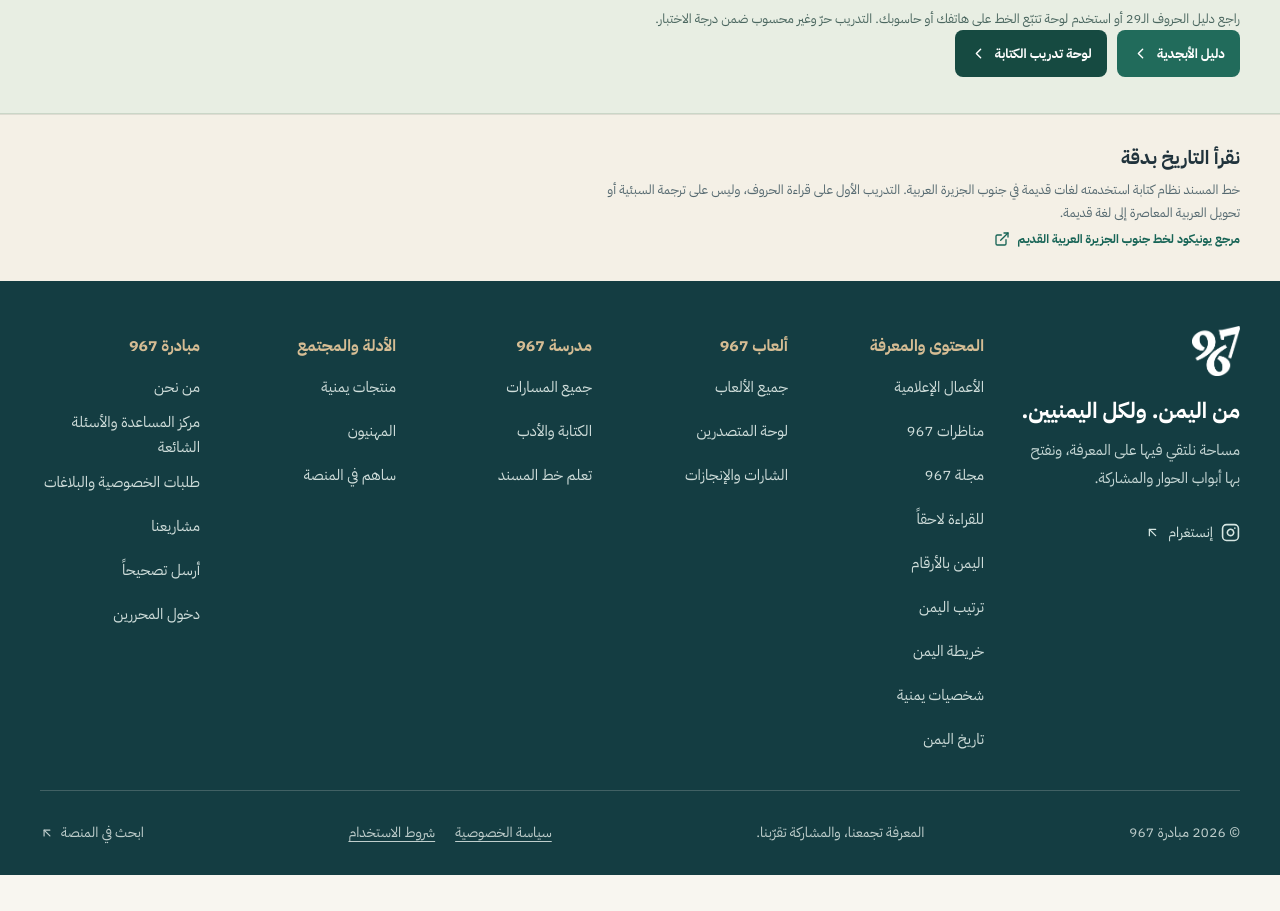
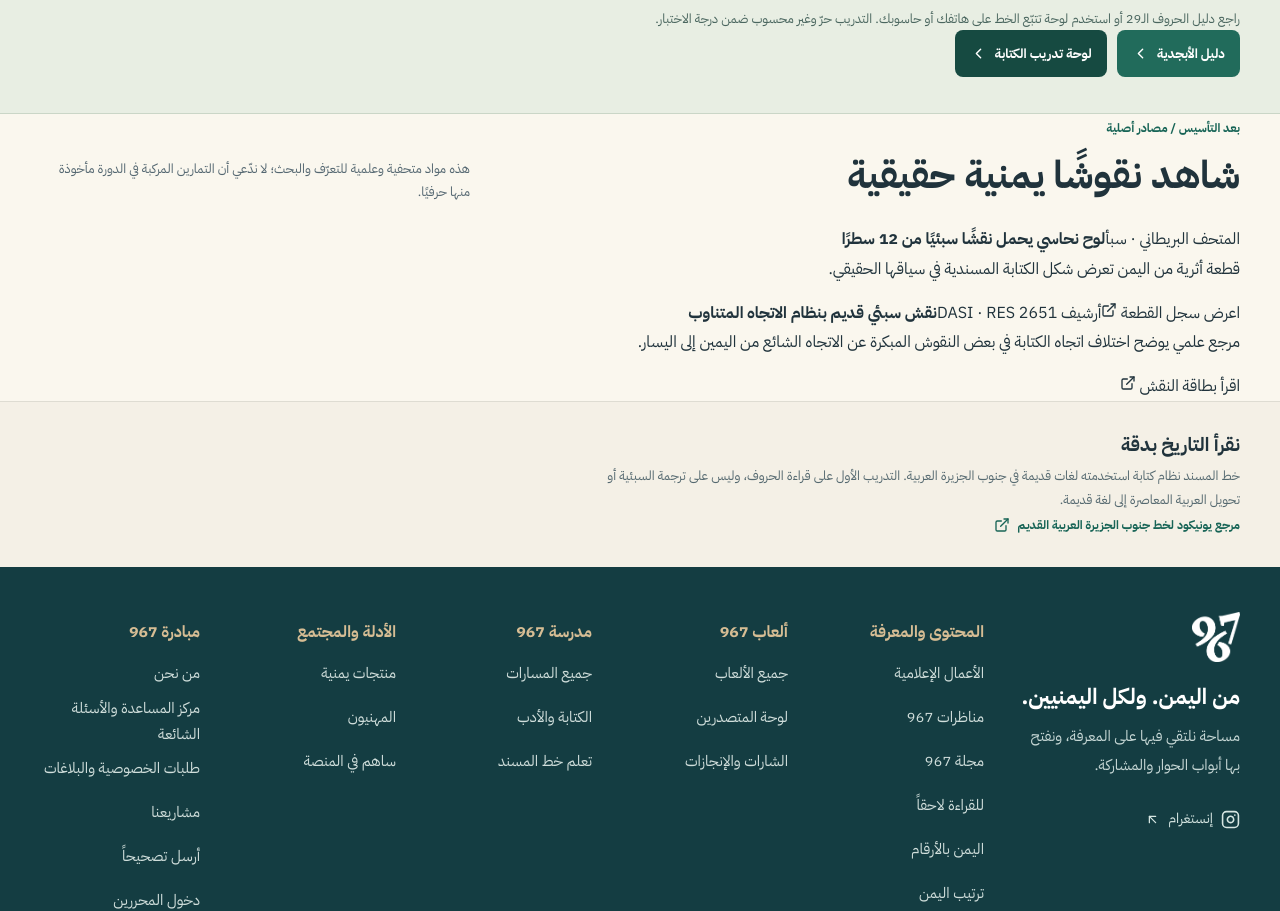
Before and after one commit to AihamAnter/967-initiative, a Next.js app: page /school/writing/musnad in a window 1280 px wide. Shown: the part 3278-4189 px from the top of the page. Before the commit the page ends 4153 px from the top, so only its background shows below. Built offline with nearby package versions, Linux system fonts and the light colour scheme; no server answers.

Commit message:
Add authentic British Museum and DASI inscription references to advanced Musnad study

```diff
--- a/app/school/writing/musnad/page.jsx
+++ b/app/school/writing/musnad/page.jsx
@@ -22,6 +22,13 @@ export default async function MusnadPage(){
   </div></section>
   <SchoolJourney/>
   <section className={styles.practiceBanner}><div className="container"><div><span>أدوات التعلّم</span><h2>تعرّف على الحرف ثم اكتبْه بنفسك</h2><p>راجع دليل الحروف الـ29 أو استخدم لوحة تتبّع الخط على هاتفك أو حاسوبك. التدريب حرّ وغير محسوب ضمن درجة الاختبار.</p></div><div className={styles.practiceLinks}><Link href="/school/writing/musnad/alphabet">دليل الأبجدية <ChevronLeft size={17}/></Link><Link href="/school/writing/musnad/practice">لوحة تدريب الكتابة <ChevronLeft size={17}/></Link></div></div></section>
+  <section className={styles.inscriptionArchive} aria-labelledby="real-inscriptions-title"><div className="container">
+   <div className={styles.sectionTitle}><div><span>بعد التأسيس / مصادر أصلية</span><h2 id="real-inscriptions-title">شاهد نقوشًا يمنية حقيقية</h2></div><p>هذه مواد متحفية وعلمية للتعرّف والبحث؛ لا ندّعي أن التمارين المركبة في الدورة مأخوذة منها حرفيًا.</p></div>
+   <div className={styles.inscriptionGrid}>
+    <a href="https://www.britishmuseum.org/collection/object/W_1862-1028-9" target="_blank" rel="noopener noreferrer"><span>المتحف البريطاني · سبأ</span><strong>لوح نحاسي يحمل نقشًا سبئيًا من 12 سطرًا</strong><p>قطعة أثرية من اليمن تعرض شكل الكتابة المسندية في سياقها الحقيقي.</p><span>اعرض سجل القطعة <ExternalLink size={16}/></span></a>
+    <a href="https://doi.org/10.82194/dasi-epi-1085" target="_blank" rel="noopener noreferrer"><span>أرشيف DASI · RES 2651</span><strong>نقش سبئي قديم بنظام الاتجاه المتناوب</strong><p>مرجع علمي يوضح اختلاف اتجاه الكتابة في بعض النقوش المبكرة عن الاتجاه الشائع من اليمين إلى اليسار.</p><span>اقرأ بطاقة النقش <ExternalLink size={16}/></span></a>
+   </div>
+  </div></section>
   <section className={styles.reference}><div className="container"><div><h2>نقرأ التاريخ بدقة</h2><p>خط المسند نظام كتابة استخدمته لغات قديمة في جنوب الجزيرة العربية. التدريب الأول على قراءة الحروف، وليس على ترجمة السبئية أو تحويل العربية المعاصرة إلى لغة قديمة.</p></div><a href={MUSNAD_SOURCE} target="_blank" rel="noopener noreferrer">مرجع يونيكود لخط جنوب الجزيرة العربية القديم <ExternalLink size={16}/></a></div></section>
  </main>;
 }
```
